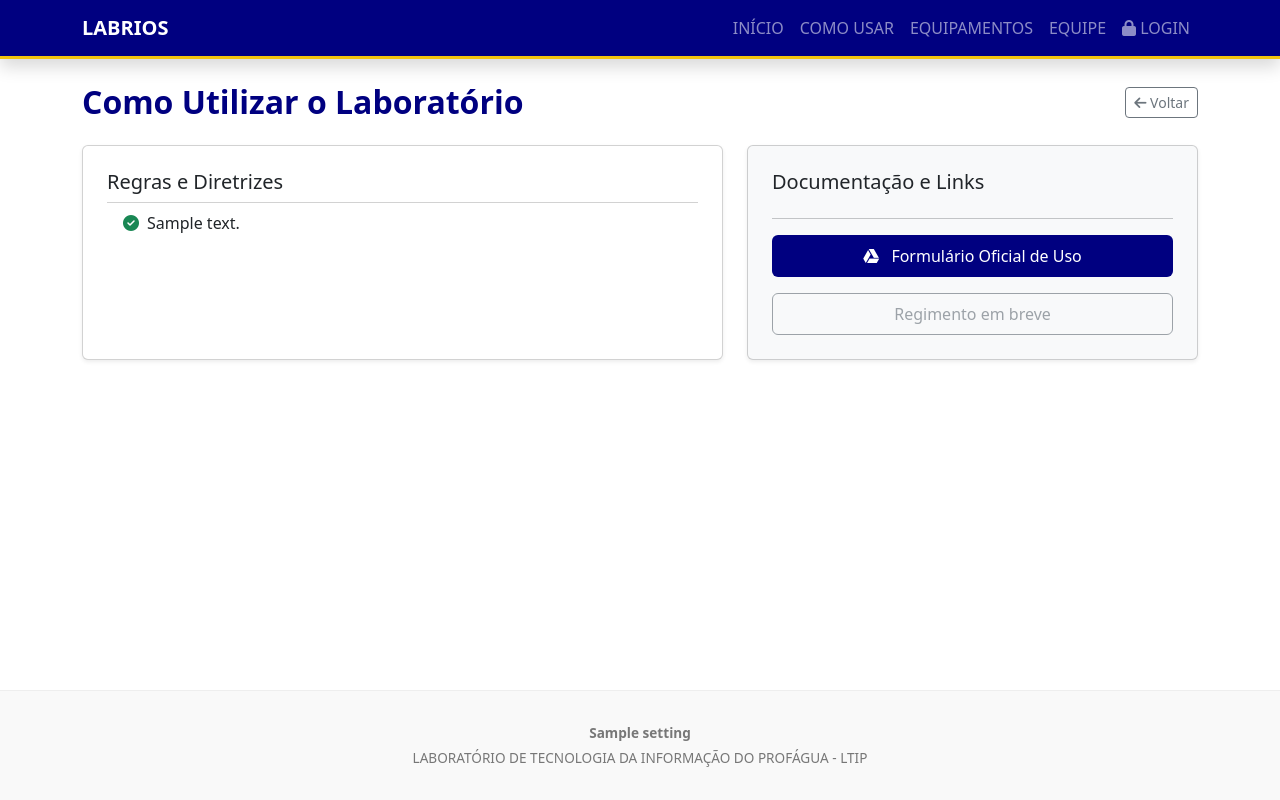
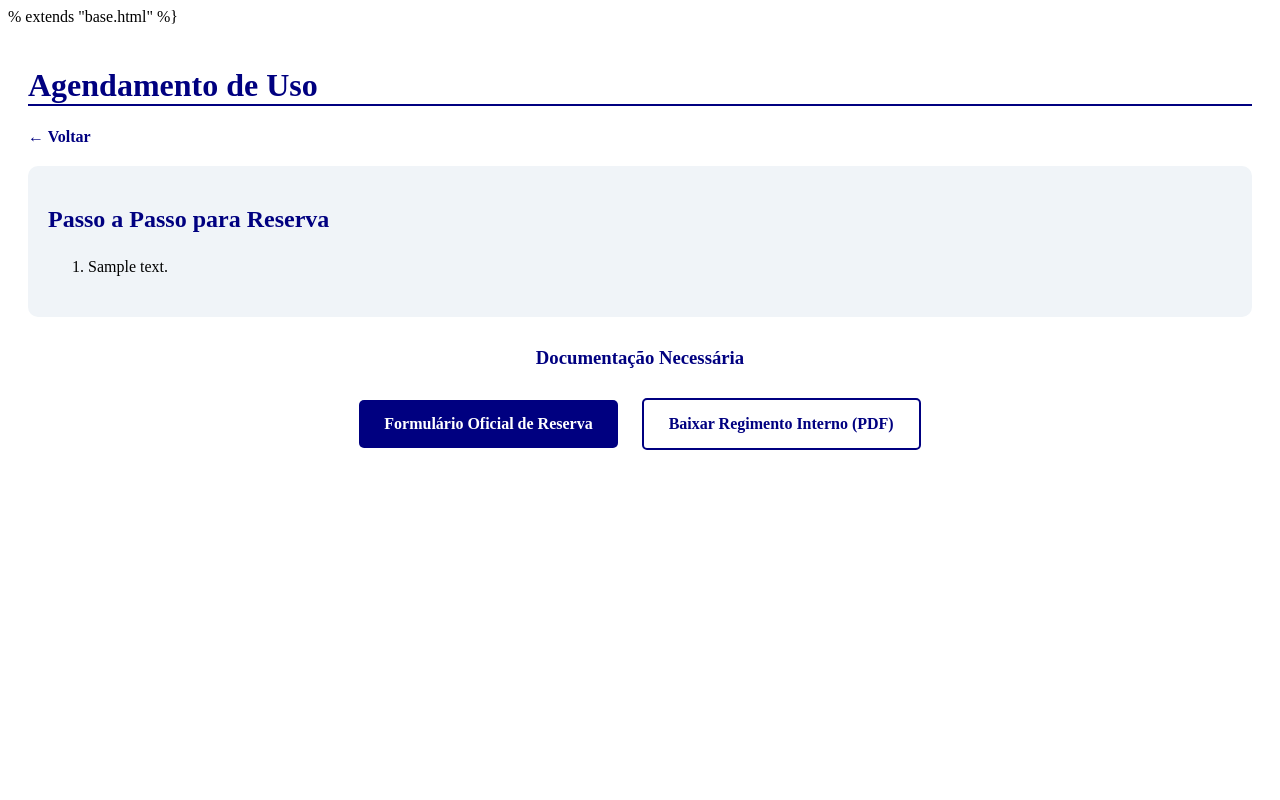
Before and after one commit to almeidasudarioarthurcassius-maker/SITE-OFICIAL-LABRIOS, a Flask app: page /agendamento in a window 1280 px wide. Run offline with Flask 3, Linux system fonts and the light colour scheme; tables that the repository leaves empty hold one stand-in row (values such as "Sample post").

Commit message:
Update how_to_use.html

```diff
--- a/site-labrios-oficial/templates/how_to_use.html
+++ b/site-labrios-oficial/templates/how_to_use.html
@@ -1,45 +1,31 @@
-{% extends "base.html" %}
+% extends "base.html" %}
 {% block content %}
-<div class="d-flex justify-content-between align-items-center mb-4">
-    <h2 class="fw-bold m-0" style="color: var(--navy);">Como Utilizar o Laboratório</h2>
-    <a href="/" class="btn btn-sm btn-outline-secondary"><i class="fas fa-arrow-left"></i> Voltar</a>
-</div>
+<div class="container" style="padding: 20px;">
+    <h1 style="color: #000080; border-bottom: 2px solid #000080;">Agendamento de Uso</h1>
+    <a href="{{ url_for('home') }}" style="text-decoration: none; color: #000080; font-weight: bold;">← Voltar</a>
 
-<div class="row g-4">
-    <div class="col-md-7">
-        <div class="card p-4 shadow-sm h-100">
-           <h5>Regras e Diretrizes</h5>
-            <ul class="list-group list-group-flush">
-                {% for r in rules %}
-                <li class="list-group-item d-flex align-items-start">
-                   <i class="fas fa-check-circle text-success me-2 mt-1"></i>
-                   <div>{{ r.content }}</div>
-               </li>
-                {% else %}
-                <li class="list-group-item text-muted">Nenhuma regra cadastrada.</li>
-                {% endfor %}
-            </ul>
-        </div>
+    <div style="background: #f0f4f8; padding: 20px; border-radius: 10px; margin-top: 20px;">
+        <h2 style="color: #000080;">Passo a Passo para Reserva</h2>
+        <ol style="line-height: 1.8;">
+            {% for r in rules %}
+                <li>{{ r.content }}</li>
+            {% else %}
+                <li>Nenhuma diretriz cadastrada.</li>
+            {% endfor %}
+        </ol>
     </div>
 
-    <div class="col-md-5">
-        <div class="card p-4 shadow-sm h-100 bg-light">
-           <h5>Documentação e Links</h5>
-            <hr>
-            {% if settings.external_form_link %}
-            <a href="{{ settings.external_form_link }}" target="_blank" class="btn btn-navy w-100 mb-3 py-2">
-                <i class="fab fa-google-drive me-2"></i> Formulário Oficial de Uso
-            </a>
-            {% endif %}
+    <div style="margin-top: 30px; text-align: center;">
+        <h3 style="color: #000080;">Documentação Necessária</h3>
+        {% if settings.external_form_link %}
+            <a href="{{ settings.external_form_link }}" target="_blank" style="display: inline-block; padding: 15px 25px; background: #000080; color: white; text-decoration: none; border-radius: 5px; font-weight: bold; margin: 10px;">Formulário Oficial de Reserva</a>
+        {% endif %}
 
-            {% if settings.regimento_data %}
-            <a href="{{ url_for('download_regimento') }}" class="btn btn-outline-dark w-100 py-2">
-                <i class="fas fa-file-pdf me-2"></i> Baixar Regimento (PDF)
-            </a>
-            {% else %}
-            <button class="btn btn-outline-secondary w-100 py-2" disabled>Regimento em breve</button>
-            {% endif %}
-        </div>
+        {% if settings.regimento_url %}
+            <a href="{{ settings.regimento_url }}" target="_blank" style="display: inline-block; padding: 15px 25px; border: 2px solid #000080; color: #000080; text-decoration: none; border-radius: 5px; font-weight: bold; margin: 10px;">Baixar Regimento Interno (PDF)</a>
+        {% else %}
+            <p style="color: #666; font-style: italic;">Regimento Interno em atualização.</p>
+        {% endif %}
     </div>
 </div>
 {% endblock %}
```
